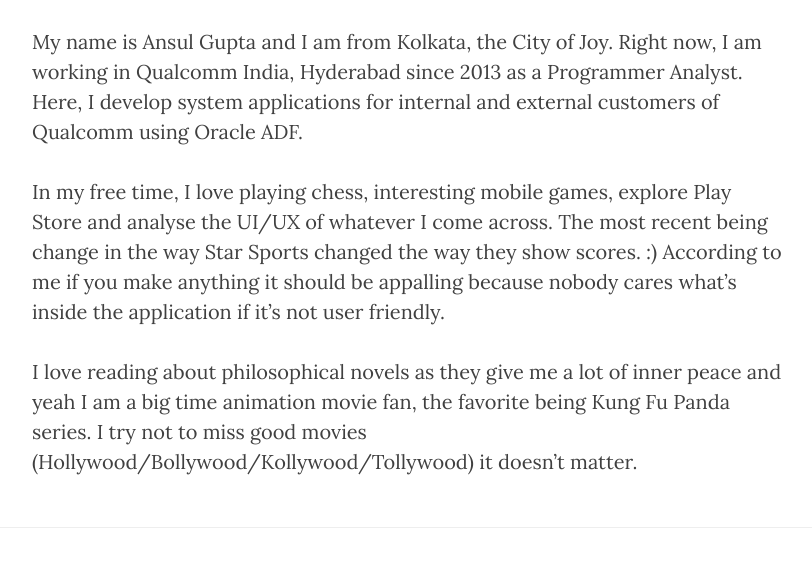
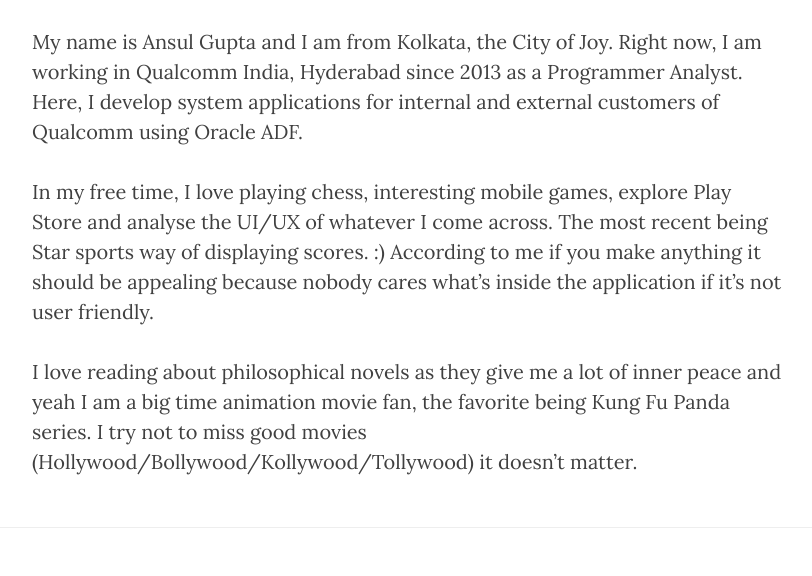
Before and after one commit to Ansul90/Voice-Assistant, a plain HTML site: page about.html in a window 1280 px wide. Shown: the part 821-1397 px from the top of the page, without its empty margins (233-1045 px from the left). Drawn offline with nearby package versions, Linux system fonts and the light colour scheme.

Commit message:
Changes in about.html

```diff
--- a/about.html
+++ b/about.html
@@ -9,7 +9,7 @@
     <meta name="description" content="">
     <meta name="author" content="">
 
-    <title>Clean Blog - About</title>
+    <title>Shrota - About</title>
 
     <!-- Bootstrap Core CSS -->
     <link href="css/bootstrap.min.css" rel="stylesheet">
@@ -89,7 +89,7 @@
             <div class="col-lg-8 col-lg-offset-2 col-md-10 col-md-offset-1">
                 <p>To tell something about yourself is the most challenging part as you want to project yourself as an interesting person and at the same time you always want the other person to like you. So here it goes,</p>
                 <p>My name is Ansul Gupta and I am from Kolkata, the City of Joy. Right now, I am working in Qualcomm India, Hyderabad since 2013 as a Programmer Analyst. Here, I develop system applications for internal and external customers of Qualcomm using Oracle ADF.</p>
-                <p>In my free time, I love playing chess, interesting mobile games, explore Play Store and analyse the UI/UX of whatever I come across. The most recent being change in the way Star Sports changed the way they show scores. :) According to me if you make anything it should be appalling because nobody cares what’s inside the application if it’s not user friendly.</p>
+                <p>In my free time, I love playing chess, interesting mobile games, explore Play Store and analyse the UI/UX of whatever I come across. The most recent being Star sports way of displaying scores. :) According to me if you make anything it should be appealing because nobody cares what’s inside the application if it’s not user friendly.</p>
                 <p>I love reading about philosophical novels as they give me a lot of inner peace and yeah I am a big time animation movie fan, the favorite being Kung Fu Panda series. I try not to miss good movies (Hollywood/Bollywood/Kollywood/Tollywood) it doesn’t matter.
                 </p>
             </div>
```
